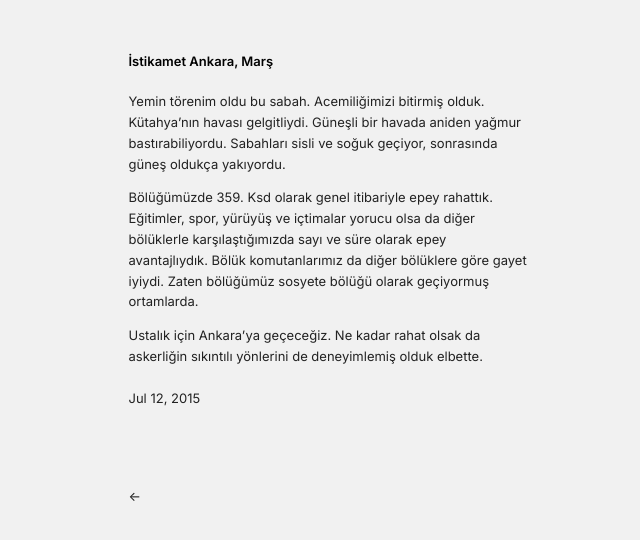
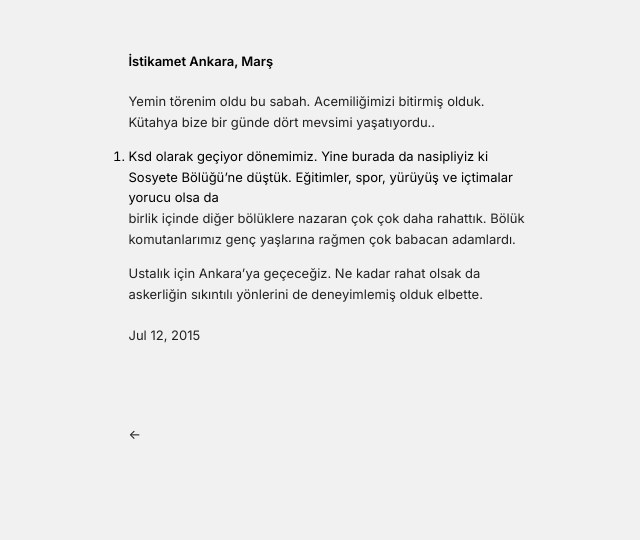
Before and after one commit to hayriartar/hayriartar.github.io, a Jekyll site: the page built from _posts/2015-07-12-istikametankara.md, in a window 1280 px wide. Shown: the top 540 px of the page, without its empty margins (304-944 px from the left). Built offline with Jekyll 4.4.1, drawn with Linux system fonts in a browser that asks for light colours.

Commit message:
Update 2015-07-12-istikametankara.md

```diff
--- a/_posts/2015-07-12-istikametankara.md
+++ b/_posts/2015-07-12-istikametankara.md
@@ -6,10 +6,11 @@ date:   2015-07-12
 ---
 
 
-Yemin törenim oldu bu sabah. Acemiliğimizi bitirmiş olduk. Kütahya'nın havası gelgitliydi. Güneşli bir havada aniden yağmur bastırabiliyordu. Sabahları sisli ve soğuk geçiyor, sonrasında güneş oldukça yakıyordu.
+Yemin törenim oldu bu sabah. Acemiliğimizi bitirmiş olduk. Kütahya bize bir günde dört mevsimi yaşatıyordu..
 
 
-Bölüğümüzde 359. Ksd olarak genel itibariyle epey rahattık. Eğitimler, spor, yürüyüş ve içtimalar yorucu olsa da diğer bölüklerle karşılaştığımızda sayı ve süre olarak epey avantajlıydık. Bölük komutanlarımız da diğer bölüklere göre gayet iyiydi. Zaten bölüğümüz sosyete bölüğü olarak geçiyormuş ortamlarda.
+359. Ksd olarak geçiyor dönemimiz. Yine burada da nasipliyiz ki Sosyete Bölüğü'ne düştük. Eğitimler, spor, yürüyüş ve içtimalar yorucu olsa da
 
+birlik içinde diğer bölüklere nazaran çok çok daha rahattık. Bölük komutanlarımız genç yaşlarına rağmen çok babacan adamlardı.
 
 Ustalık için Ankara'ya geçeceğiz. Ne kadar rahat olsak da askerliğin sıkıntılı yönlerini de deneyimlemiş olduk elbette.
```
